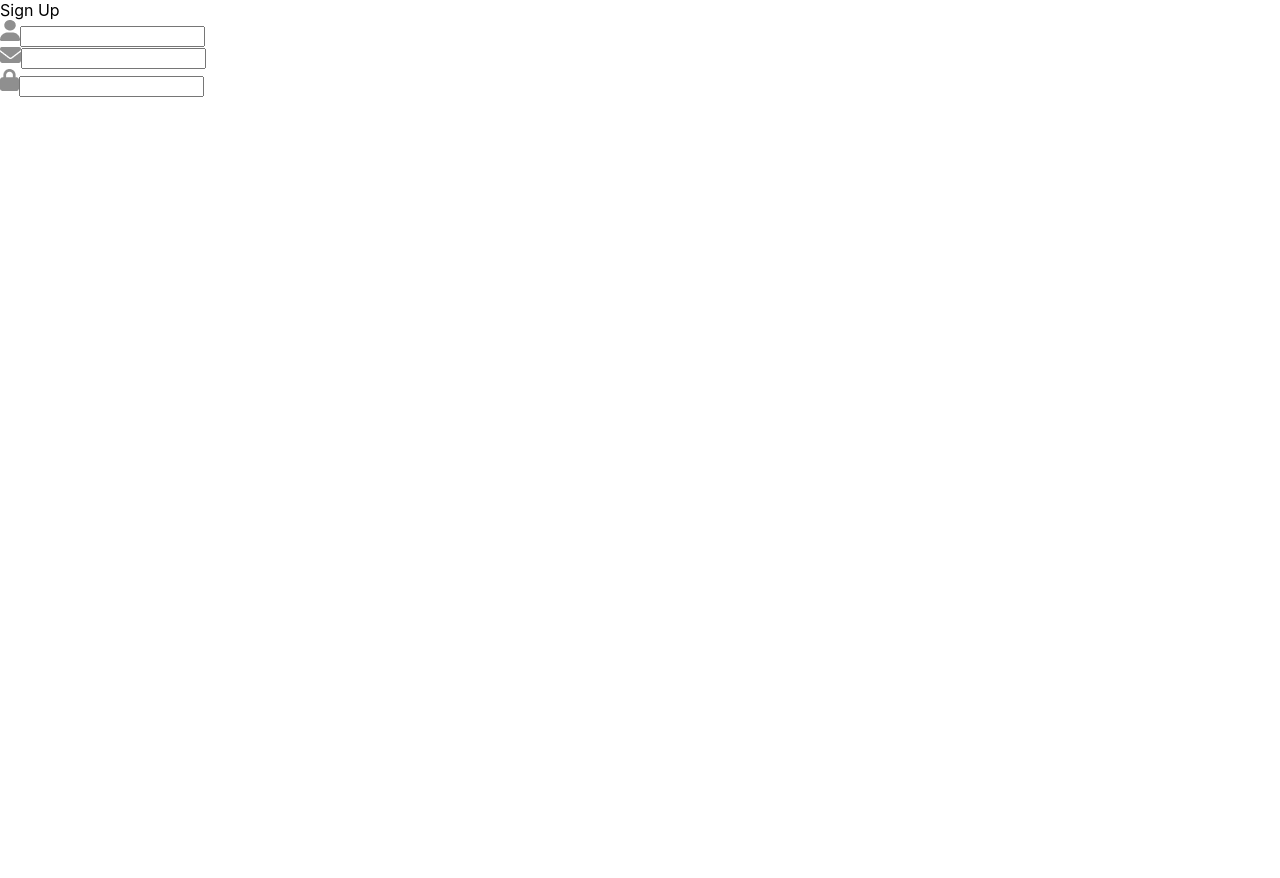
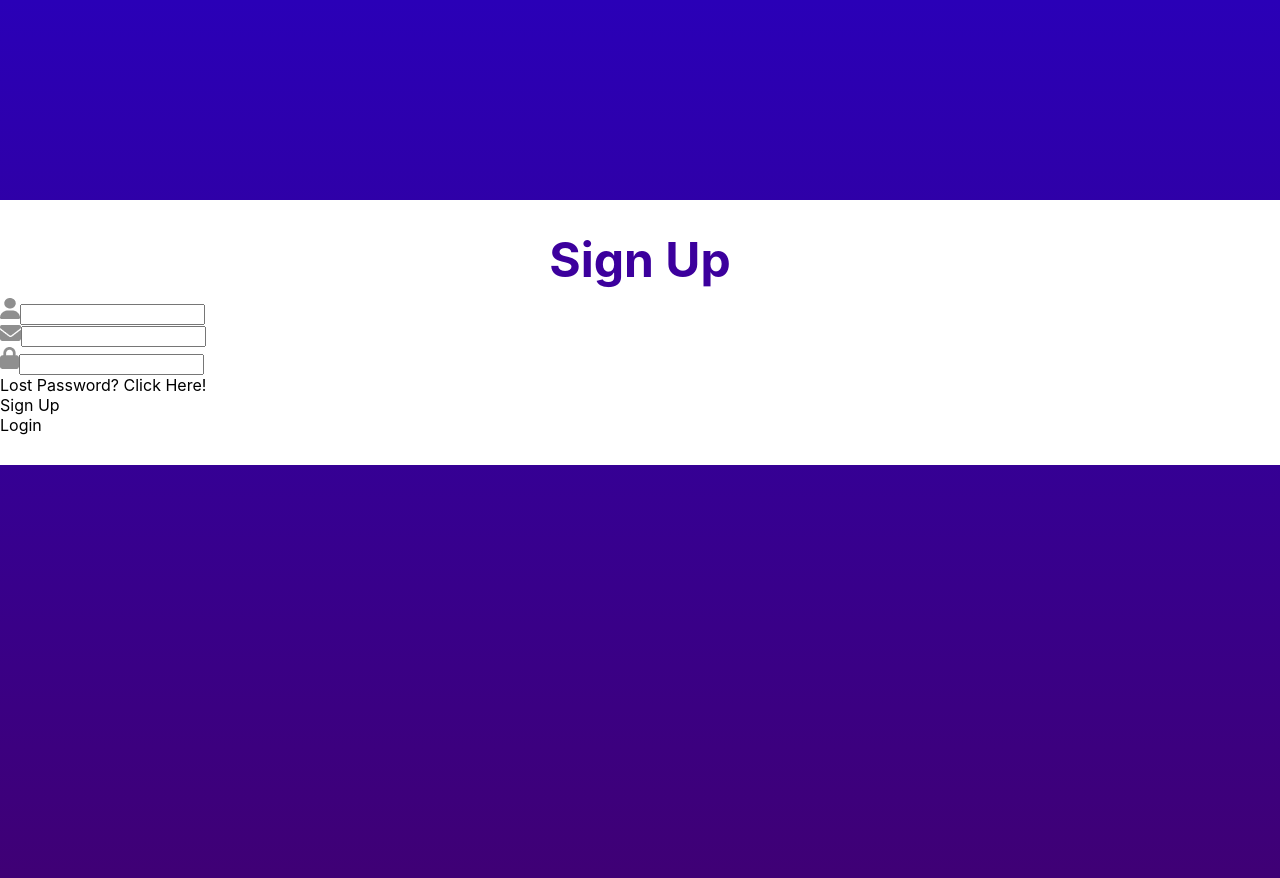
Before and after one commit to jackiejr18/react-login-signup, a React (Create React App) app: page / in a window 1280 px wide. Shown: the top 878 px of the page. Before the commit the page ends 800 px from the top, so only its background shows below. Built offline with nearby package versions, Linux system fonts and the light colour scheme.

Commit message:
completion of html with some css

```diff
--- a/src/Components/LoginSignup/LoginSignup.css
+++ b/src/Components/LoginSignup/LoginSignup.css
@@ -0,0 +1,23 @@
+.container {
+  display: flex;
+  flex-direction: column;
+  margin: auto;
+  margin-top: 200px;
+  background: #fff;
+  padding-bottom: 30px;
+}
+
+.header {
+  display: flex;
+  flex-direction: column;
+  align-items: center;
+  gap: 9px;
+  width: 100%;
+  margin-top: 30px;
+}
+
+.text {
+  color: #3c009d;
+  font-size: 48px;
+  font-weight: 700;
+}
--- a/src/Components/LoginSignup/LoginSignup.jsx
+++ b/src/Components/LoginSignup/LoginSignup.jsx
@@ -28,6 +28,11 @@
           <input type='password'/>
         </div>
       </div>
+      <div className='forgot-password'>Lost Password? <span>Click Here!</span></div>
+      <div className='submit-container'>
+        <div className='submit'>Sign Up</div>
+        <div className='submit'>Login</div>
+      </div>
     </div>
   )
 }
--- a/src/index.css
+++ b/src/index.css
@@ -5,6 +5,8 @@
     sans-serif;
   -webkit-font-smoothing: antialiased;
   -moz-osx-font-smoothing: grayscale;
+  height: 100vh;
+  background: linear-gradient(#2A00B7, #42006C);
 }
 
 code {
```
